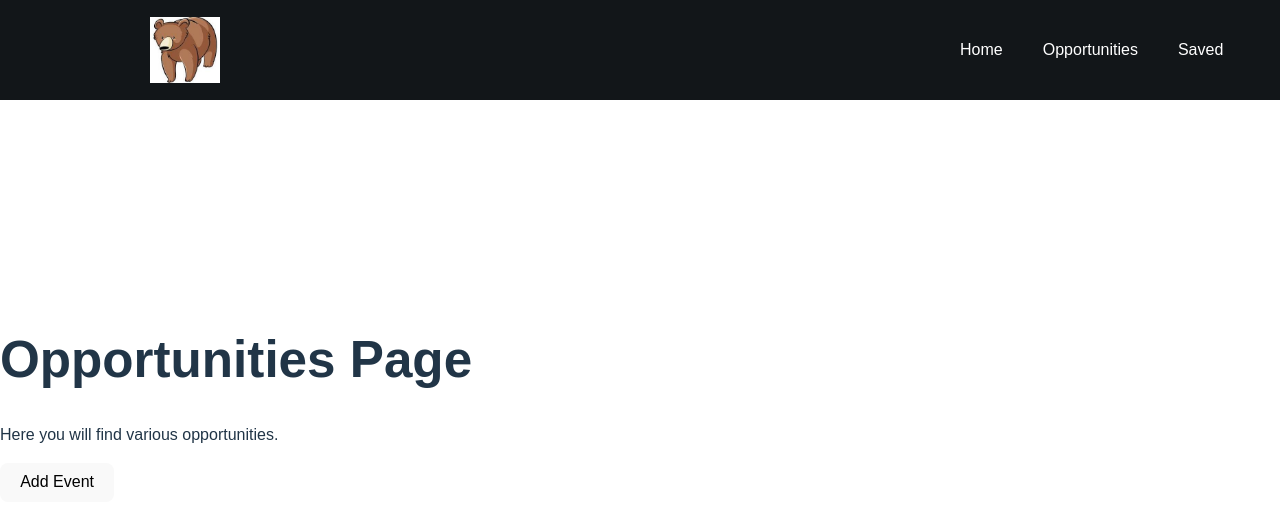
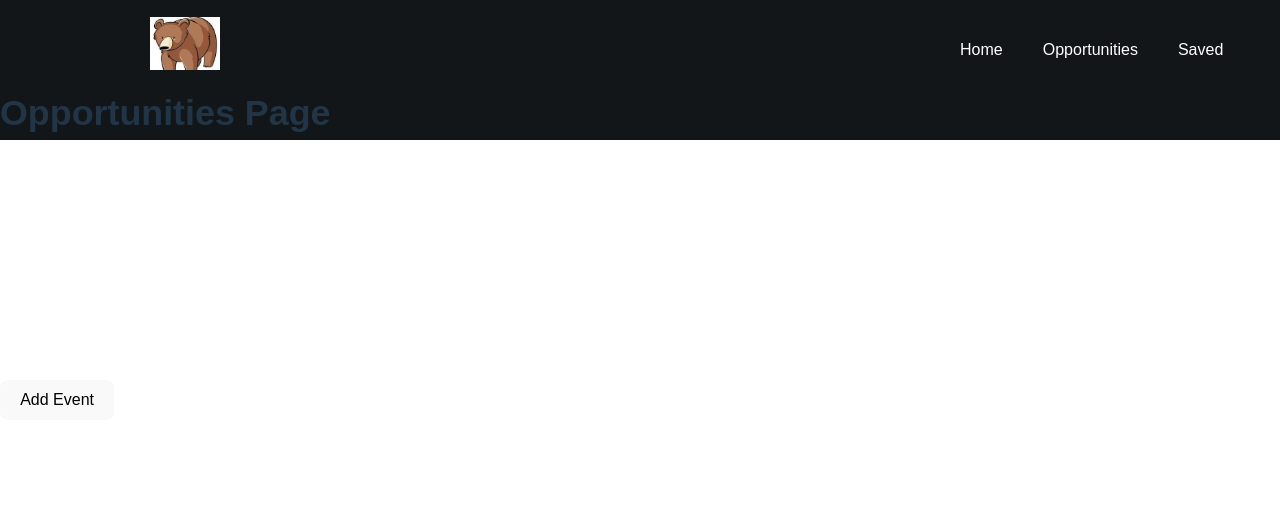
Before and after one commit to lelinyu/HOTH12, a React (Vite) app in the folder volunteer-app/: page /opportunities in a window 1280 px wide. Shown: the top 526 px of the page. Built offline with nearby package versions, Linux system fonts and the light colour scheme.

Commit message:
Created UUID

```diff
--- a/volunteer-app/src/config/firebase.js
+++ b/volunteer-app/src/config/firebase.js
@@ -29,7 +29,17 @@ export { auth, db, storage };
  * Create (Write) a new event in Firestore.
  * This function sets a document in the "events" collection with the provided eventID.
  */
-async function createEvent(eventID, eventName, organizerName, description, date, location, picture) {
+async function createEvent(
+  eventName,
+  organizerName,
+  description,
+  date,
+  location,
+  picture
+) {
+  // Generate a unique ID using the built-in crypto.randomUUID()
+  const eventID = crypto.randomUUID();
+
   try {
     await setDoc(doc(db, "Opportunities", eventID), {
       name: eventName,
@@ -39,7 +49,7 @@ async function createEvent(eventID, eventName, organizerName, description, date,
       location: location,
       picture: picture
     });
-    console.log("Event created successfully.");
+    console.log("Event created successfully with ID:", eventID);
   } catch (error) {
     console.error("Error creating event:", error);
   }
--- a/volunteer-app/src/pages/Opportunity.jsx
+++ b/volunteer-app/src/pages/Opportunity.jsx
@@ -12,7 +12,6 @@ function Opportunity() {
     <div>
         <div className = "opp-header">
             <h1>Opportunities Page</h1>
-            <p>Here you will find various opportunities.</p>
         </div>
       <button onClick={openPopup}>Add Event</button>
 
--- a/volunteer-app/src/styles/Opportunity.css
+++ b/volunteer-app/src/styles/Opportunity.css
@@ -1,3 +1,10 @@
 .opp-header {
-    top: 100px;
+    width: 100%;
+    height: 70px;
+    background-color: #121619;
+    display: flex;
+    flex-direction: row;
+    position: fixed;
+    top: 70px;
+    font-size: 0.7rem;
 }
```
